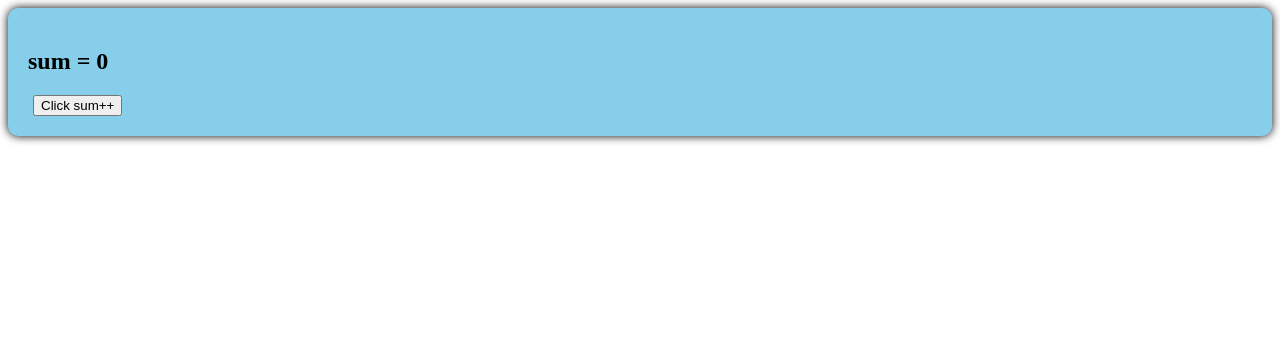
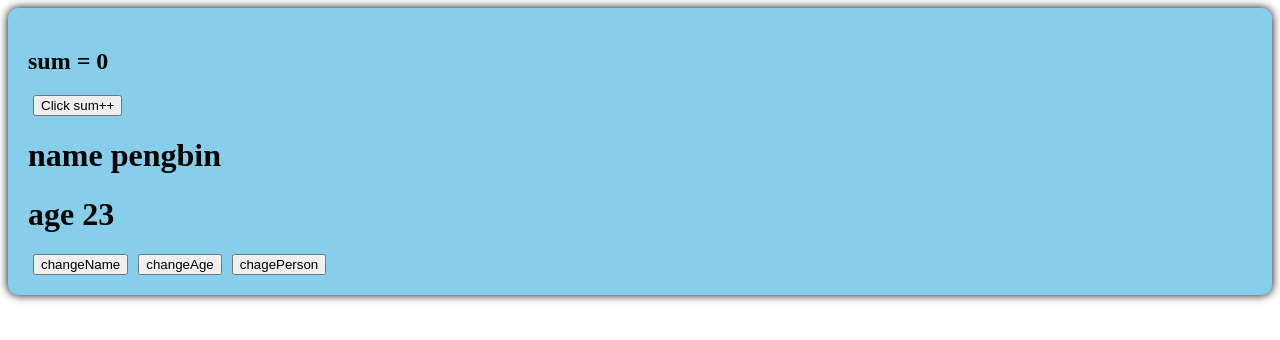
Before and after one commit to pengbin2367/front-study, a Vue app in the folder 10-Vue3/hello-vue3/: page / in a window 1280 px wide. Shown: the top 340 px of the page. Built offline with nearby package versions, Linux system fonts and the light colour scheme.

Commit message:
feat: watch ref object

```diff
--- a/10-Vue3/hello-vue3/src/components/Person.vue
+++ b/10-Vue3/hello-vue3/src/components/Person.vue
@@ -2,6 +2,12 @@
   <div class="person">
     <h2>sum = {{sum}}</h2>
     <button @click="changeSum">Click sum++</button>
+    <br>
+    <h1>name {{person.name}}</h1>
+    <h1>age {{person.age}}</h1>
+    <button @click="changeName">changeName</button>
+    <button @click="changeAge">changeAge</button>
+    <button @click="changePerson">chagePerson</button>
   </div>
 </template>
 
@@ -19,6 +25,23 @@
     console.log(newValue, oldValue)
     if (newValue > 10) stopWatch()
   })
+
+  let person = ref({
+    name: "pengbin",
+    age: 23
+  })
+  function changeName() {
+    person.value.name = "pengbin-update"
+  }
+  function changeAge() {
+    person.value.age = 3
+  }
+  function changePerson() {
+    person.value = { name: "qingke", age: 2 }
+  }
+  watch(person, (newValue, oldValue) => {
+    console.log(newValue, oldValue)
+  }, {deep: true, immediate: true})
 </script>
 
 <style scoped>
```
